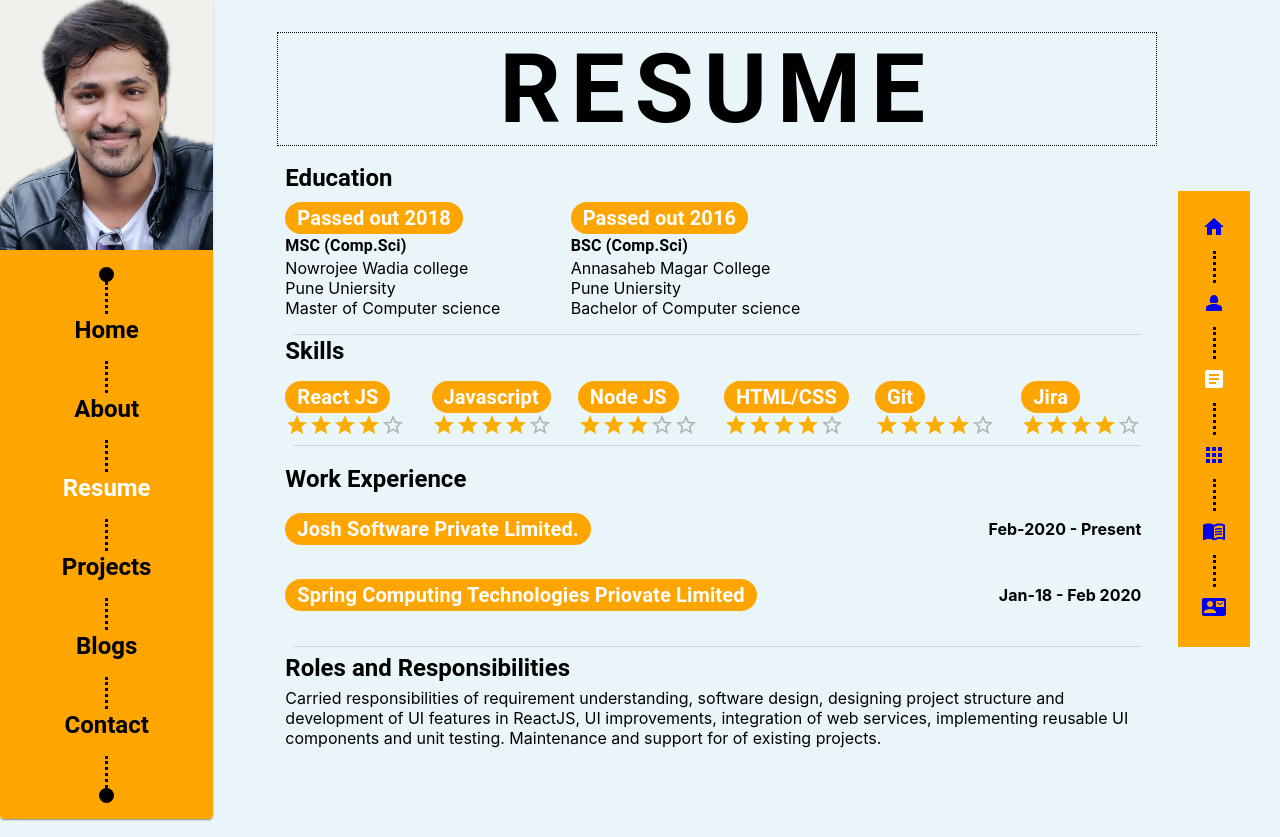
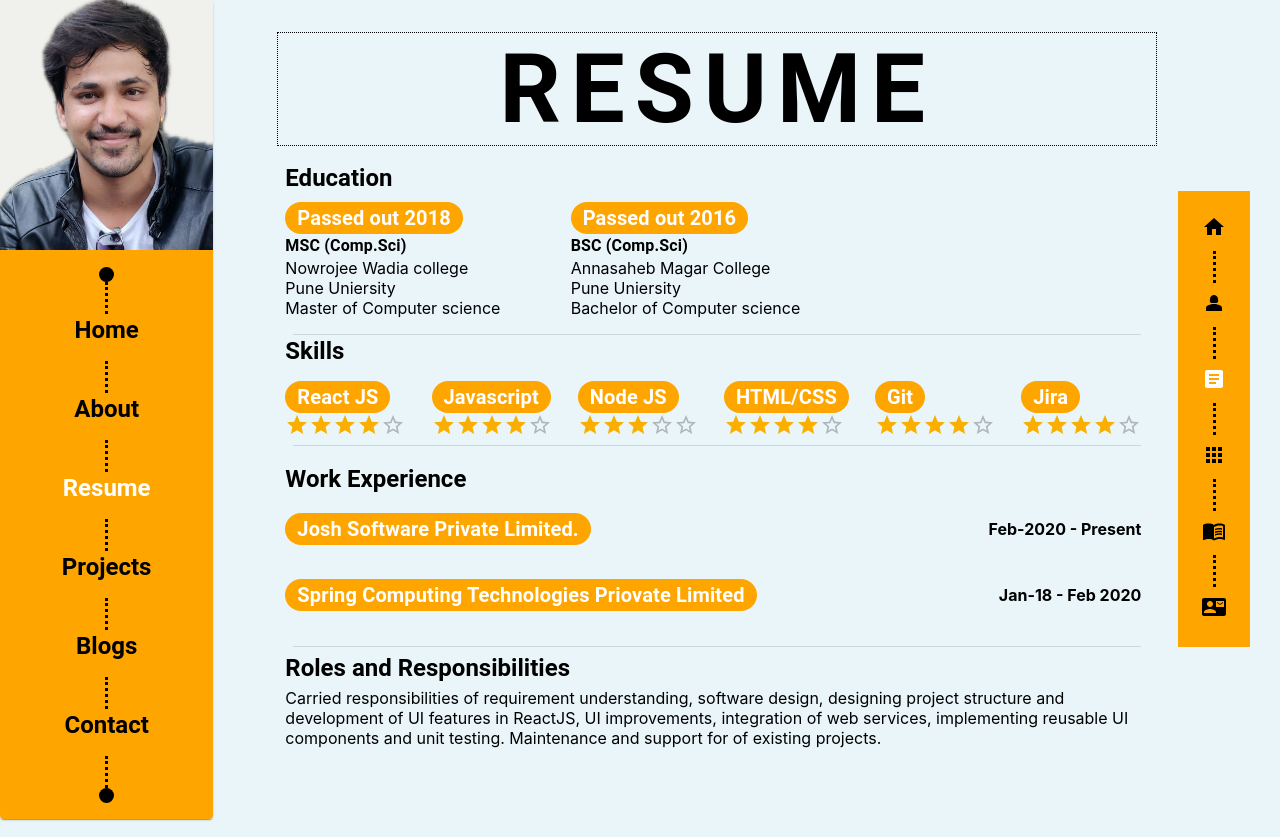
Before and after one commit to VrushabBayas/portfolio, a React (Create React App) app: page /resume in a window 1280 px wide. Built offline with nearby package versions, Linux system fonts and the light colour scheme.

Commit message:
stle fixes

```diff
--- a/src/containers/Contact/index.js
+++ b/src/containers/Contact/index.js
@@ -10,7 +10,7 @@ import Call from "../../Assets/Images/call.png";
 import { Box } from "@mui/system";
 function Contact(props) {
   return (
-    <Layout title="CONTACTS">
+    <Layout title="CONTACT">
       <Grid
         container
         spacing={1}
--- a/src/containers/Navigation/index.js
+++ b/src/containers/Navigation/index.js
@@ -19,7 +19,7 @@ function NavigationBar({ withLabel = false }) {
           <NavLink
             to="/"
             className={({ isActive, isPending }) =>
-              isPending ? "pending" : isActive ? "active" : ""
+              isPending ? "pending" : isActive ? "active nav-link" : "nav-link"
             }
           >
             <HomeIcon className="zoom-effect" />
@@ -30,7 +30,7 @@ function NavigationBar({ withLabel = false }) {
           <NavLink
             to="/about"
             className={({ isActive, isPending }) =>
-              isPending ? "pending" : isActive ? "active" : ""
+              isPending ? "pending" : isActive ? "active nav-link" : "nav-link"
             }
           >
             <Person2Icon className="zoom-effect" />
@@ -41,7 +41,7 @@ function NavigationBar({ withLabel = false }) {
           <NavLink
             to="/resume"
             className={({ isActive, isPending }) =>
-              isPending ? "pending" : isActive ? "active" : ""
+              isPending ? "pending" : isActive ? "active nav-link" : "nav-link"
             }
           >
             <ArticleIcon className="zoom-effect" />
@@ -52,7 +52,7 @@ function NavigationBar({ withLabel = false }) {
           <NavLink
             to="/projects"
             className={({ isActive, isPending }) =>
-              isPending ? "pending" : isActive ? "active" : ""
+              isPending ? "pending" : isActive ? "active nav-link" : "nav-link"
             }
           >
             <AppsIcon className="zoom-effect" />
@@ -64,10 +64,10 @@ function NavigationBar({ withLabel = false }) {
           <NavLink
             to="/"
             className={({ isActive, isPending }) =>
-              isPending ? "pending" : isActive ? "active" : ""
+              isPending ? "pending" : isActive ? "active nav-link" : "nav-link"
             }
           >
-            <MenuBookIcon />
+            <MenuBookIcon className="zoom-effect" />
           </NavLink>
         </li>
         <div className="verticle-bar" />
@@ -75,7 +75,7 @@ function NavigationBar({ withLabel = false }) {
           <NavLink
             to="/contacts"
             className={({ isActive, isPending }) =>
-              isPending ? "pending" : isActive ? "active" : ""
+              isPending ? "pending" : isActive ? "active nav-link" : "nav-link"
             }
           >
             <ContactMailIcon className="zoom-effect" />
--- a/src/containers/Navigation/style.css
+++ b/src/containers/Navigation/style.css
@@ -19,10 +19,11 @@
             .active {
                 color: white;
             }
+            .nav-link:not(.active) {
+                color: black; /* Add your desired styles here */
+              }
         }
-        .list-item:hover{
-            color: white;
-        }
+
     }
 
     .top-cap, .bottom-cap {
```
